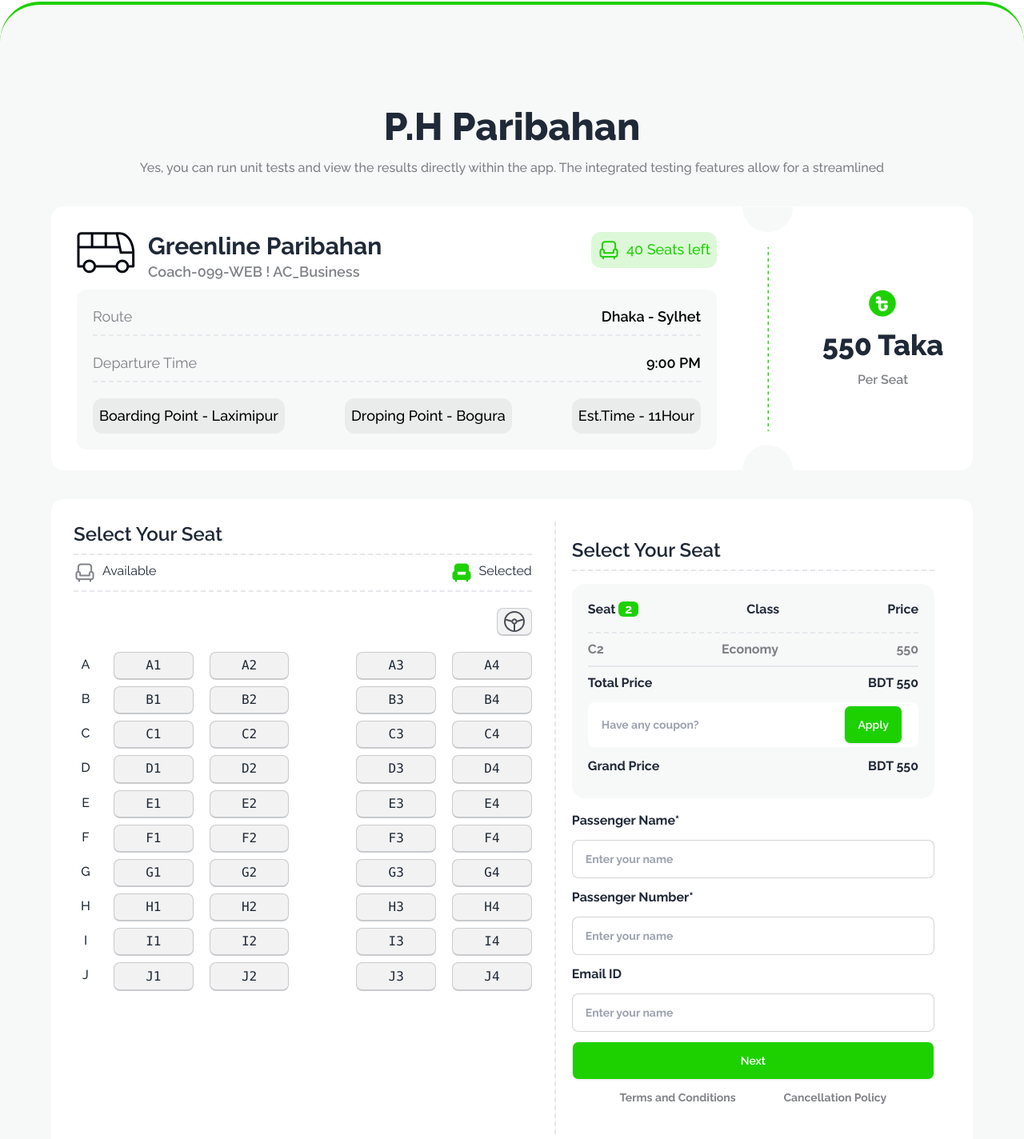
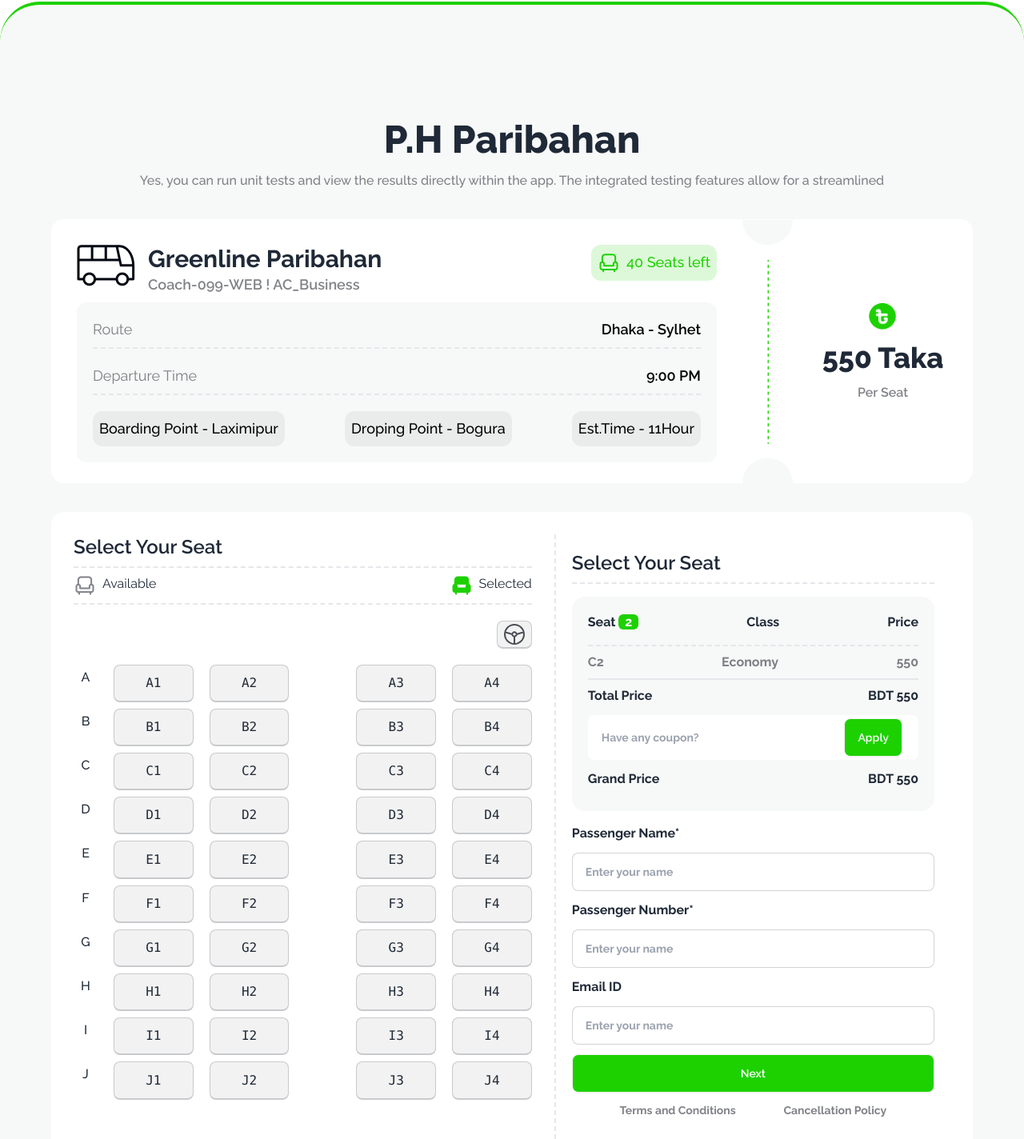
Before and after one commit to ah-sunny/Bus-Ticket, a plain HTML site: page index.html in a window 1280 px wide. Shown: the part 1479-2903 px from the top of the page at 80% size. Drawn offline with nearby package versions, Linux system fonts and the light colour scheme.

Commit message:
finished bus seat

```diff
--- a/index.html
+++ b/index.html
@@ -108,9 +108,9 @@
         </section>
 
         <!-- seat -->
-        <section class="w-full h-auto rounded-t-[50px] bg-[#F7F8F8] border-t-4 border-primary-clr space-y-9 ">
+        <section class="w-full h-auto rounded-t-[50px] py-20 bg-[#F7F8F8] border-t-4 border-primary-clr space-y-9 ">
             <!-- heading -->
-            <div class=" text-center m-auto mt-32 space-y-4">
+            <div class=" text-center m-auto mt-16 space-y-4">
                 <h1 class="text-5xl font-extrabold">P.H Paribahan</h1>
                 <p class="text-seatName-clr font-medium">Yes, you can run unit tests and view the results directly within the app. The
                     integrated testing features allow for a streamlined </p>
@@ -163,8 +163,8 @@
 
             </div>
 
-            <!-- seat section-->
-            <section class="w-[90%] flex p-7 bg-white rounded-2xl m-auto">
+            <!-- seat and passenger section-->
+            <section class="w-[90%] flex p-7 bg-white rounded-2xl m-auto ">
                 <!-- seat left part -->
 <div class="w-[55%] pr-7 border-r-2 border-dashed">
                 <!-- seat heading -->
@@ -184,8 +184,8 @@
                 <div class="flex justify-end py-5"> <kbd class="kbd"> <img src="./images/Vector (1).svg" alt=""></kbd></div>
 
 <!-- bus seat details -->
-    <div>
-        <div class=" Bus_seats grid ">
+    <div class="h-[71%]">
+        <div class=" Bus_seats grid h-[100%] ">
         <div class="grid grid-cols-1 gap-4 p-1 text-center font-medium text-base  ">
             <p>A</p>
             <p>B</p>
@@ -306,6 +306,8 @@
         </section>
     </main>
 
+
+
 <footer class="p-32 bg-neutral">
     <div class="footer items-center  text-neutral-content  border-b-2 border-dashed pb-9 ">
 
```
